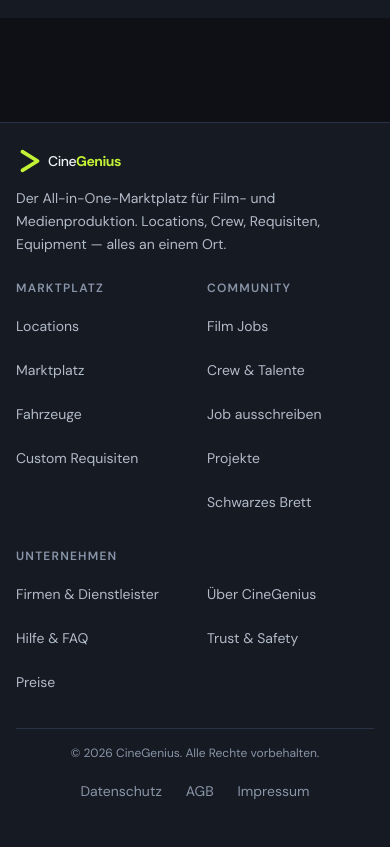
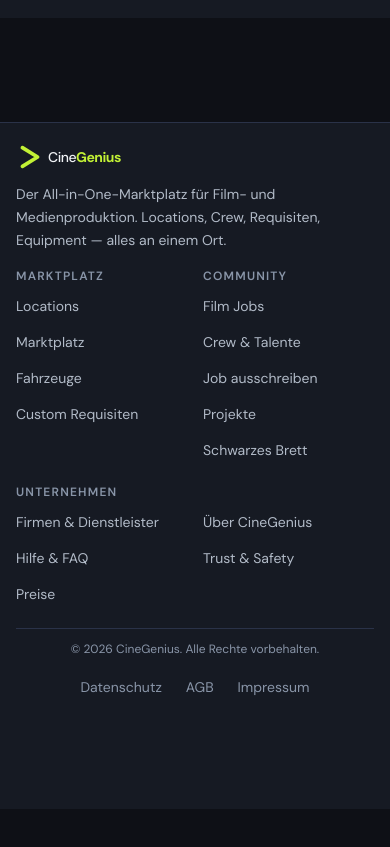
Before and after one commit to Cinegenius/Cinegenius, a Next.js app: page /about in a window 390 px wide. Shown: the part 3340-4187 px from the top of the page. After the commit the page ends 4149 px from the top, so only its background shows below. Built offline with nearby package versions, Linux system fonts and the light colour scheme; no server answers.

Commit message:
Tighten mobile footer link and section spacing

```diff
--- a/components/Footer.tsx
+++ b/components/Footer.tsx
@@ -44,8 +44,8 @@ export default function Footer() {
 
   return (
     <footer id="site-footer" className="relative z-10 border-t border-border bg-bg-secondary mt-12 pb-[calc(5rem+env(safe-area-inset-bottom,0px))] lg:pb-0">
-      <div className="max-w-7xl mx-auto px-4 sm:px-6 lg:px-8 py-6 sm:py-8 lg:py-12">
-        <div className="grid grid-cols-2 md:grid-cols-2 lg:grid-cols-5 gap-x-6 gap-y-6 lg:gap-12">
+      <div className="max-w-7xl mx-auto px-4 sm:px-6 lg:px-8 py-5 sm:py-8 lg:py-12">
+        <div className="grid grid-cols-2 md:grid-cols-2 lg:grid-cols-5 gap-x-4 gap-y-4 sm:gap-x-6 sm:gap-y-6 lg:gap-12">
           {/* Marke */}
           <div className="col-span-2 lg:col-span-2">
             <div className="mb-3">
@@ -59,15 +59,15 @@ export default function Footer() {
           {/* Link-Spalten */}
           {columns.map((col) => (
             <div key={col.titleKey} className={col.titleKey === "col3" ? "col-span-2 lg:col-span-1" : "min-w-0"}>
-              <h4 className="text-xs font-semibold text-text-muted uppercase tracking-widest mb-2">
+              <h4 className="text-xs font-semibold text-text-muted uppercase tracking-widest mb-1 sm:mb-2">
                 {tf(col.titleKey as "col1" | "col2" | "col3")}
               </h4>
-              <ul className={col.titleKey === "col3" ? "grid grid-cols-2 gap-x-6 lg:flex lg:flex-col" : "flex flex-col"}>
+              <ul className={col.titleKey === "col3" ? "grid grid-cols-2 gap-x-4 sm:gap-x-6 lg:flex lg:flex-col" : "flex flex-col"}>
                 {col.links.map((link) => (
                   <li key={link.labelKey}>
                     <Link
                       href={link.href}
-                      className="inline-flex min-h-11 items-center text-sm text-text-secondary hover:text-gold transition-colors [overflow-wrap:anywhere]"
+                      className="inline-flex min-h-9 sm:min-h-11 items-center text-sm text-text-secondary hover:text-gold transition-colors [overflow-wrap:anywhere]"
                     >
                       {tf(link.labelKey as Parameters<typeof tf>[0])}
                     </Link>
@@ -79,7 +79,7 @@ export default function Footer() {
         </div>
 
         {/* Unterzeile */}
-        <div className="mt-6 pt-4 sm:mt-8 sm:pt-6 border-t border-border flex flex-col sm:flex-row items-center justify-between gap-2 sm:gap-4">
+        <div className="mt-4 pt-3 sm:mt-8 sm:pt-6 border-t border-border flex flex-col sm:flex-row items-center justify-between gap-2 sm:gap-4">
           <p className="text-xs text-text-muted">
             © {new Date().getFullYear()} CineGenius. {tf("rights")}
           </p>
```
